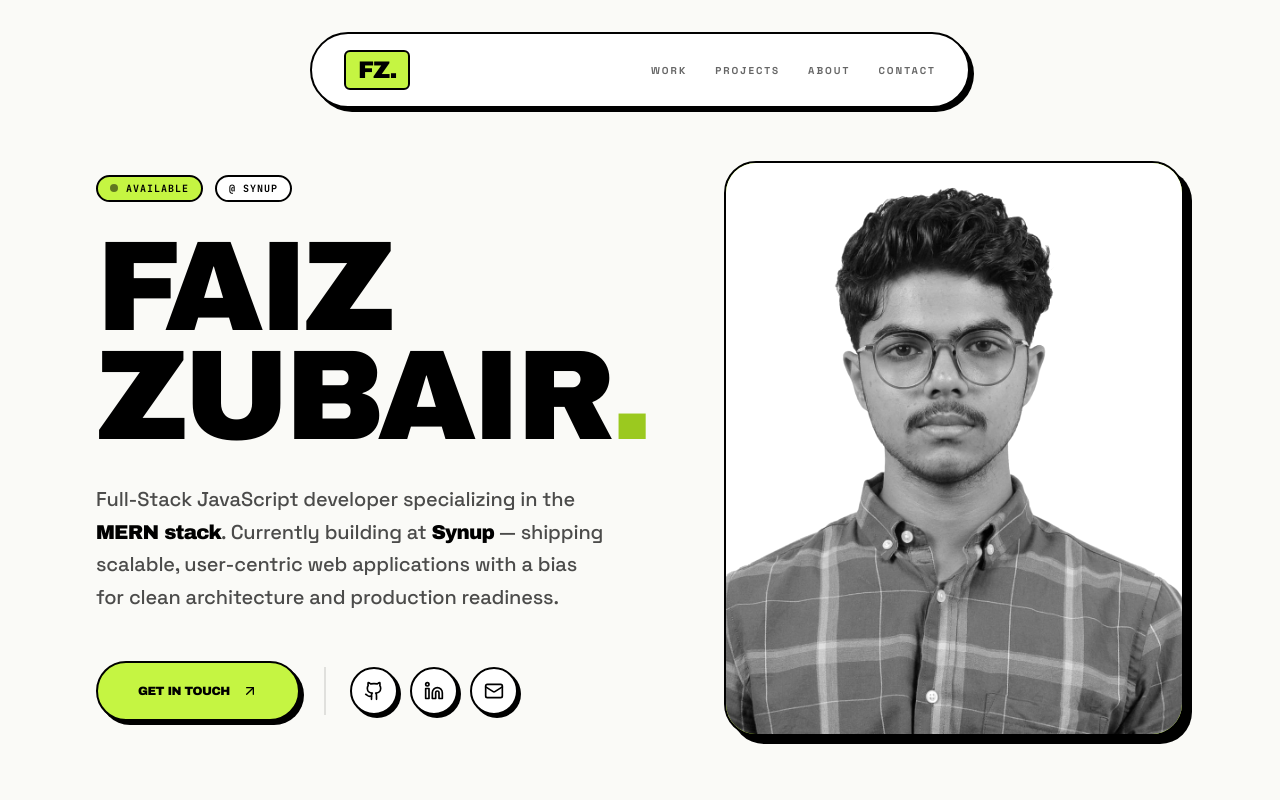
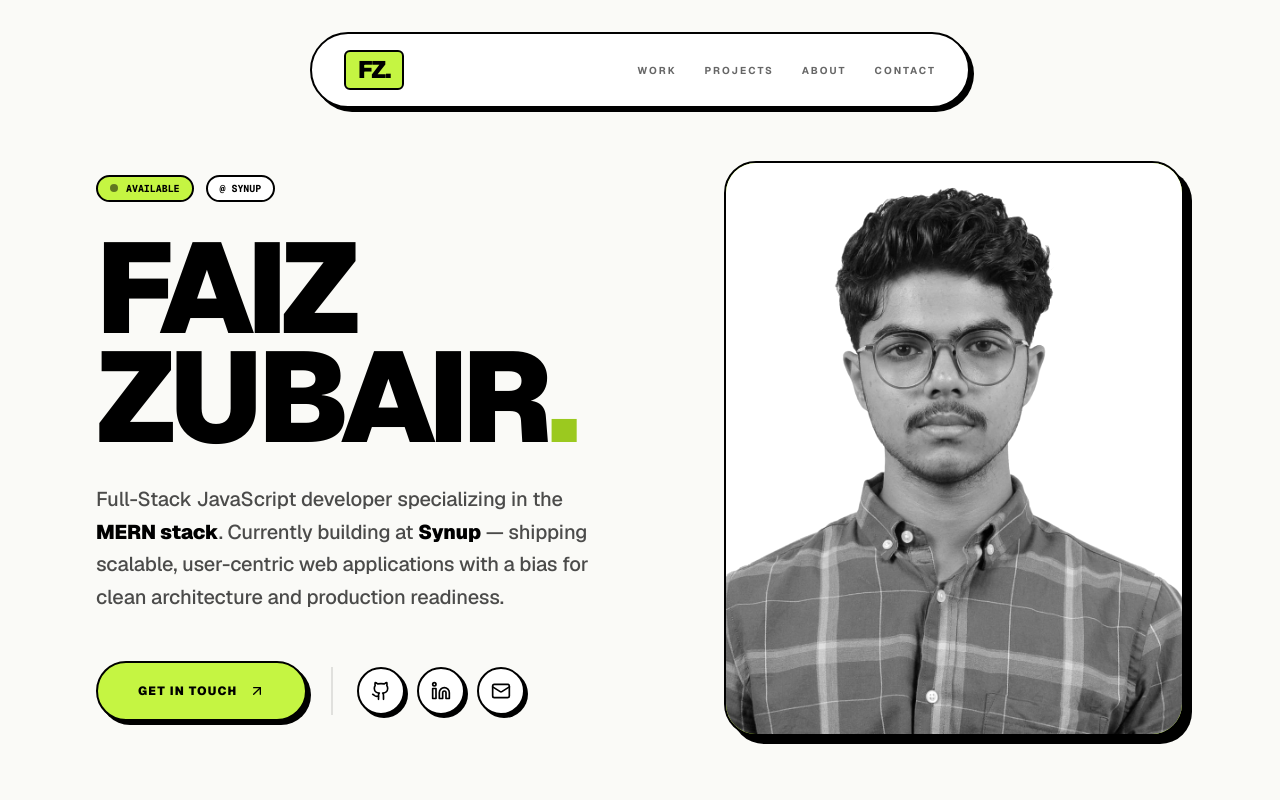
Before and after one commit to faizvk/portfolio, a React (Vite) app: page / in a window 1280 px wide. Shown: the top 800 px of the page. Built offline with nearby package versions, Linux system fonts and the light colour scheme.

Commit message:
switch to Geist + Geist Mono for minimal modern type

```diff
--- a/index.html
+++ b/index.html
@@ -9,7 +9,7 @@
     <link rel="preconnect" href="https://fonts.googleapis.com" />
     <link rel="preconnect" href="https://fonts.gstatic.com" crossorigin />
     <link
-      href="https://fonts.googleapis.com/css2?family=Space+Grotesk:wght@300;400;500;600;700&family=Archivo+Black&family=JetBrains+Mono:wght@400;500;700;800&display=swap"
+      href="https://fonts.googleapis.com/css2?family=Geist:wght@300;400;500;600;700;800;900&family=Geist+Mono:wght@400;500;600;700&display=swap"
       rel="stylesheet"
     />
     <title>Faiz Zubair — Full-Stack Developer</title>
--- a/src/index.css
+++ b/src/index.css
@@ -1,38 +1,34 @@
 @import "tailwindcss";
 
 @theme {
-  --font-sans: "Space Grotesk", ui-sans-serif, system-ui, -apple-system,
-    "Segoe UI", Roboto, "Helvetica Neue", Arial, sans-serif;
-  --font-mono: "JetBrains Mono", ui-monospace, "SF Mono", Menlo, Consolas,
-    monospace;
-  --font-display: "Archivo Black", "Space Grotesk", ui-sans-serif, system-ui,
-    sans-serif;
+  --font-sans: "Geist", ui-sans-serif, system-ui, -apple-system, "Segoe UI",
+    Roboto, "Helvetica Neue", Arial, sans-serif;
+  --font-mono: "Geist Mono", ui-monospace, "SF Mono", Menlo, Consolas, monospace;
+  --font-display: "Geist", ui-sans-serif, system-ui, sans-serif;
 }
 
 html,
 body {
   font-family: var(--font-sans);
-  font-feature-settings: "ss01", "ss02";
-  letter-spacing: -0.01em;
+  font-feature-settings: "ss01", "ss03", "cv11";
+  letter-spacing: -0.011em;
   -webkit-font-smoothing: antialiased;
   -moz-osx-font-smoothing: grayscale;
 }
 
-/* Use Archivo Black (permanently weight 900) for any element marked
-   with the brutalist heavy weight — gives true chunky brutalist headings. */
-.font-black,
-h1.font-black,
-h2.font-black,
-h3.font-black,
-h4.font-black {
-  font-family: var(--font-display);
-  font-weight: 400; /* Archivo Black ships only at weight 400 = visually 900 */
-  letter-spacing: -0.04em;
+h1,
+h2 {
+  letter-spacing: -0.045em;
 }
 
-/* Monospace labels */
+h3,
+h4 {
+  letter-spacing: -0.025em;
+}
+
 .font-mono {
   font-family: var(--font-mono);
+  letter-spacing: -0.005em;
 }
 
 /* ============================================================
```
